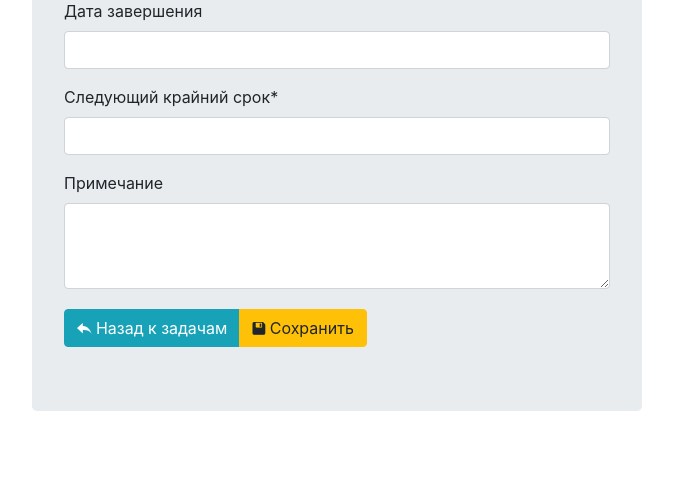
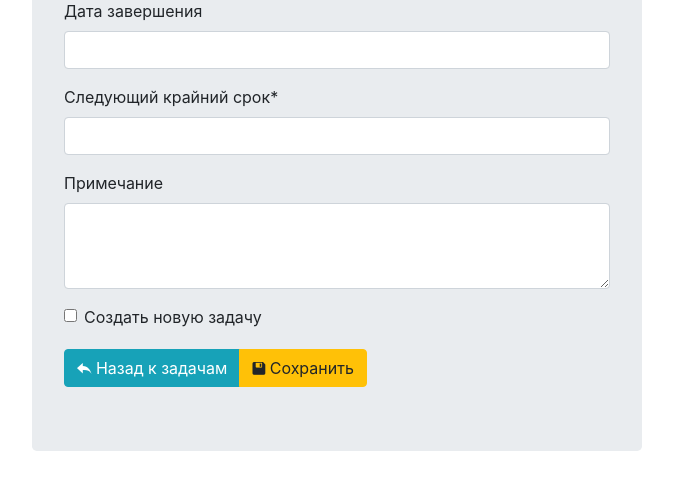
Before and after one commit to Tur-4000/planer, a Django app: template templates/planer/task_detail.html in a window 1280 px wide. Shown: the part 273-763 px from the top of the page, without its empty margins (303-976 px from the left). Run offline with Django 3.2, Linux system fonts and the light colour scheme; the template is opened without the code that fills it: values that come from a table or form of the project are taken from there, others are empty; some libraries are stand-ins or nearby versions.

Commit message:
возможность выбора создания новой задачи

```diff
--- a/templates/planer/task_detail.html
+++ b/templates/planer/task_detail.html
@@ -27,6 +27,11 @@
         {% csrf_token %}
 
         {{ form|crispy }}
+
+        <div class="form-group form-check">
+          <input type="checkbox" class="form-check-input" name="create_new" value="True" id="create_new">
+          <label for="create_new" class="form-check-label">Создать новую задачу</label><br>
+        </div>
 
         <div class="btn-group mt-1" role="group">
           <a href="{% url 'todo_list' %}" class="btn btn-info">
```
Also changed, not shown: planer/views.py (+8 -7 lines).
